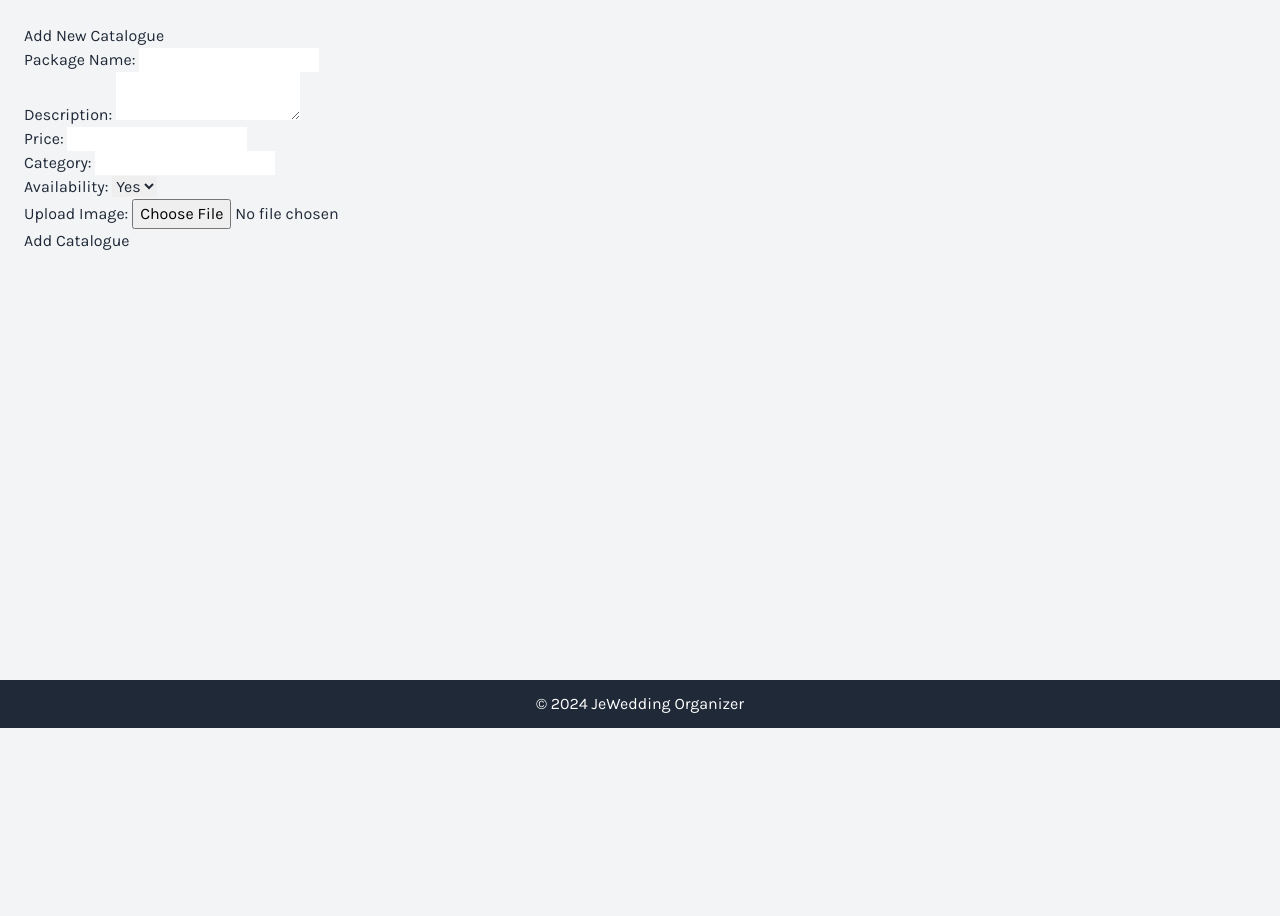
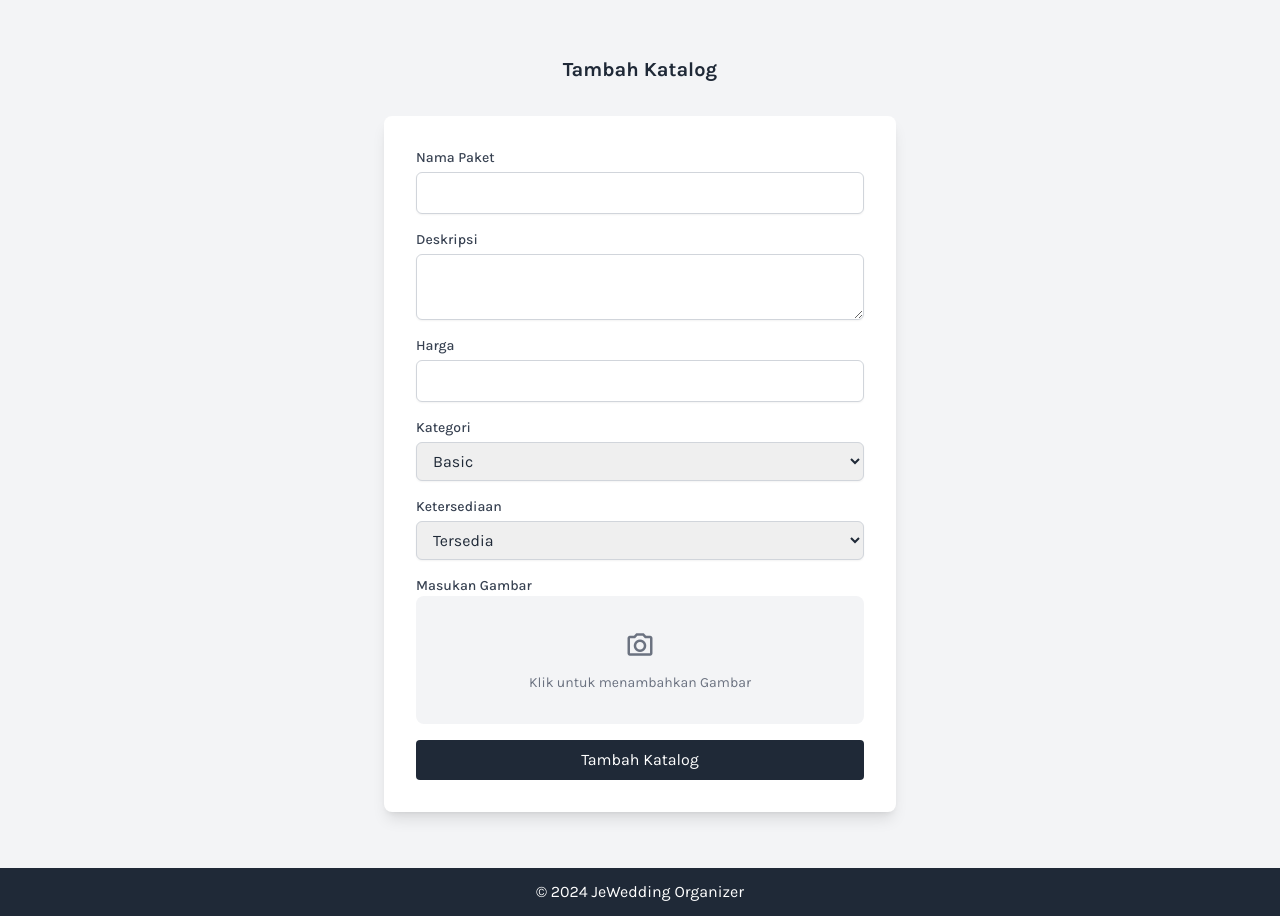
Before and after one commit to inirafli/jewedding, a PHP site: page /admin/add_catalogue.php in a window 1280 px wide. Shown: the part 72-988 px from the top of the page. Before the commit the page ends 800 px from the top, so only its background shows below. Run offline with PHP 8.4, Linux system fonts and the light colour scheme; the visitor is signed in with stand-in values (Sample User, id 1); some libraries are stand-ins or nearby versions.

Commit message:
added styling for add catalogue

```diff
--- a/admin/add_catalogue.php
+++ b/admin/add_catalogue.php
@@ -41,7 +41,6 @@ if ($_SERVER['REQUEST_METHOD'] == 'POST') {
     // Check if $uploadOk is set to 0 by an error
     if ($uploadOk == 0) {
         echo "Sorry, your file was not uploaded.";
-        // if everything is ok, try to upload file
     } else {
         if (move_uploaded_file($_FILES["image"]["tmp_name"], $target_file)) {
             $image = basename($_FILES["image"]["name"]);
@@ -63,30 +62,68 @@ if ($_SERVER['REQUEST_METHOD'] == 'POST') {
 }
 ?>
 
-<h2>Add New Catalogue</h2>
-<form method="POST" action="add_catalogue.php" enctype="multipart/form-data">
-    <label for="package_name">Package Name:</label>
-    <input type="text" id="package_name" name="package_name" required><br>
+<div class="container mx-auto py-8">
+    <h2 class="text-xl font-bold mb-8 text-center">Tambah Katalog</h2>
+    <div class="max-w-lg mx-auto bg-white p-8 rounded-lg shadow-lg">
+        <form method="POST" action="add_catalogue.php" enctype="multipart/form-data" class="space-y-4">
+            <div>
+                <label for="package_name" class="block text-sm font-medium text-gray-700">Nama Paket</label>
+                <input type="text" id="package_name" name="package_name" class="mt-1 block w-full px-3 py-2 border border-gray-300 rounded-md shadow-sm focus:outline-none focus:ring-primary focus:border-primary" required>
+            </div>
+            <div>
+                <label for="description" class="block text-sm font-medium text-gray-700">Deskripsi</label>
+                <textarea id="summernote" name="description" class="mt-1 block w-full px-3 py-2 border border-gray-300 rounded-md shadow-sm focus:outline-none focus:ring-primary focus:border-primary" required></textarea>
+            </div>
+            <div>
+                <label for="price" class="block text-sm font-medium text-gray-700">Harga</label>
+                <input type="number" id="price" name="price" class="mt-1 block w-full px-3 py-2 border border-gray-300 rounded-md shadow-sm focus:outline-none focus:ring-primary focus:border-primary" required>
+            </div>
+            <div>
+                <label for="category" class="block text-sm font-medium text-gray-700">Kategori</label>
+                <select id="category" name="category" class="mt-1 block w-full px-3 py-2 border border-gray-300 rounded-md shadow-sm focus:outline-none focus:ring-primary focus:border-primary" required>
+                    <option value="Basic">Basic</option>
+                    <option value="Silver">Silver</option>
+                    <option value="Gold">Gold</option>
+                    <option value="Platinum">Platinum</option>
+                </select>
+            </div>
+            <div>
+                <label for="availability" class="block text-sm font-medium text-gray-700">Ketersediaan</label>
+                <select id="availability" name="availability" class="mt-1 block w-full px-3 py-2 border border-gray-300 rounded-md shadow-sm focus:outline-none focus:ring-primary focus:border-primary" required>
+                    <option value="Y">Tersedia</option>
+                    <option value="N">Tidak< Tersedia</option>
+                </select>
+            </div>
+            <div>
+                <label for="image" class="block text-sm font-medium text-gray-700">Masukan Gambar</label>
+                <div class="flex items-center justify-center w-full">
+                    <label for="image" class="flex flex-col items-center justify-center w-full h-32 bg-gray-100 rounded-lg cursor-pointer hover:bg-gray-200">
+                        <i class="mdi mdi-camera-outline text-3xl text-gray-500"></i>
+                        <span class="mt-2 text-sm text-gray-500">Klik untuk menambahkan Gambar</span>
+                        <input type="file" id="image" name="image" class="hidden" required onchange="showImagePreview(event)">
+                    </label>
+                </div>
+                <div id="image-preview" class="mt-4 hidden">
+                    <img src="#" alt="Image Preview" class="w-full h-32 object-cover rounded-md">
+                </div>
+            </div>
+            <div>
+                <button type="submit" class="w-full bg-primary text-white py-2 rounded hover:bg-secondary transition">Tambah Katalog</button>
+            </div>
+        </form>
+    </div>
+</div>
 
-    <label for="description">Description:</label>
-    <textarea id="summernote" name="description" required></textarea><br>
-
-    <label for="price">Price:</label>
-    <input type="number" id="price" name="price" required><br>
-
-    <label for="category">Category:</label>
-    <input type="text" id="category" name="category" required><br>
-
-    <label for="availability">Availability:</label>
-    <select id="availability" name="availability" required>
-        <option value="Y">Yes</option>
-        <option value="N">No</option>
-    </select><br>
-
-    <label for="image">Upload Image:</label>
-    <input type="file" id="image" name="image" required><br>
-
-    <button type="submit">Add Catalogue</button>
-</form>
+<script>
+    function showImagePreview(event) {
+        const [file] = event.target.files;
+        if (file) {
+            const preview = document.getElementById('image-preview');
+            const img = preview.querySelector('img');
+            img.src = URL.createObjectURL(file);
+            preview.classList.remove('hidden');
+        }
+    }
+</script>
 
 <?php include('../includes/footer.php'); ?>
--- a/includes/header.php
+++ b/includes/header.php
@@ -1,3 +1,7 @@
+<?php
+ob_start();
+?>
+
 <!DOCTYPE html>
 <html lang="en">
 
@@ -81,7 +85,7 @@
                 </svg>
             </button>
         </div>
-        <nav id="mobile-menu" class="hidden md:hidden bg-primary text-white space-y-2 px-6 pb-4">
+        <nav id="mobile-menu" class="hidden md:hidden bg-primary text-white space-y-4 px-6 pb-4">
             <?php if (isset($_SESSION['role']) && $_SESSION['role'] === 'admin') : ?>
                 <a href="/jewedding/admin/dashboard.php" class="block hover:underline">Dashboard</a>
                 <a href="/jewedding/admin/manage_orders.php" class="block hover:underline">Kelola Status Pesanan</a>
```
Also changed, not shown: admin/dashboard.php (+29 -15 lines), login.php (+7 -3 lines).
